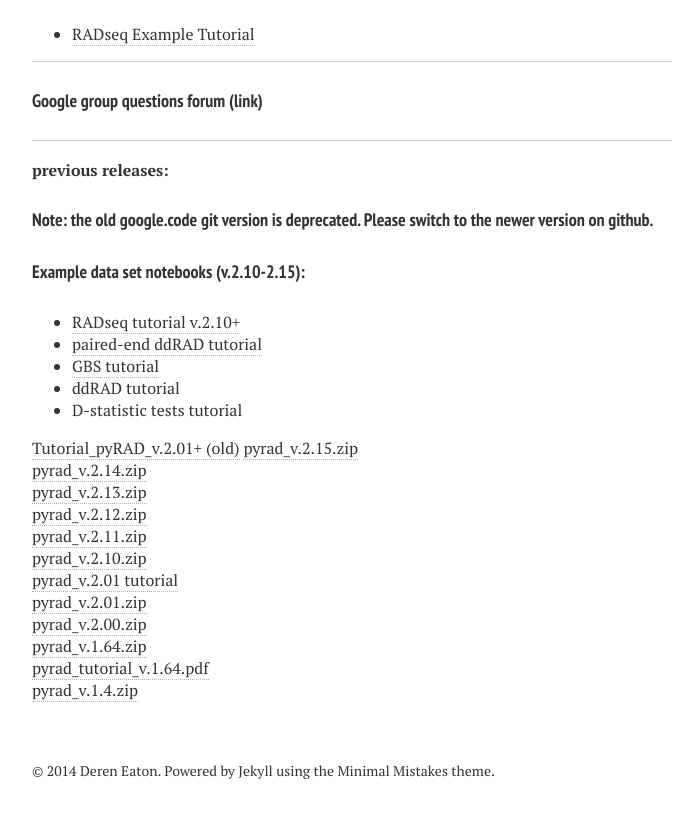
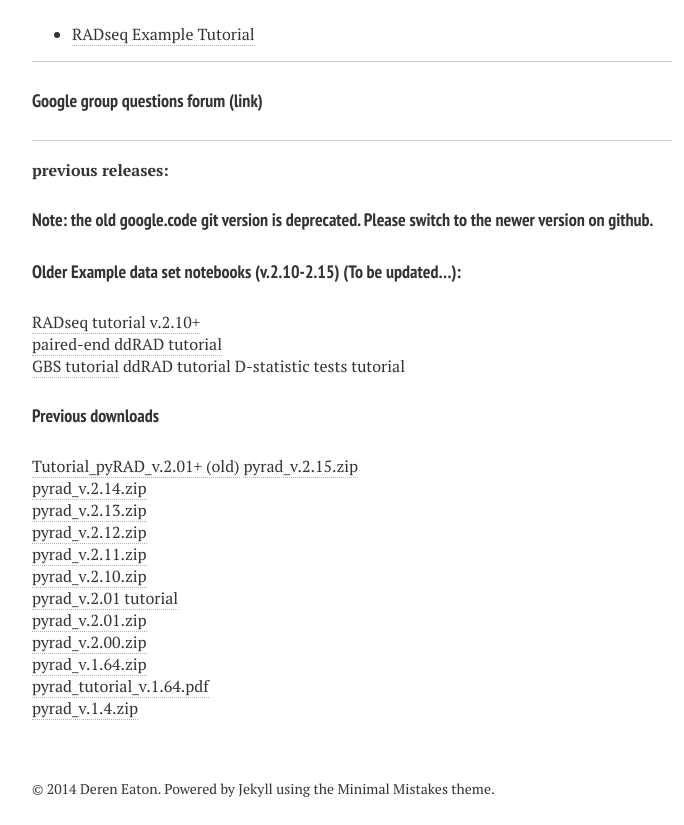
Before and after one commit to dereneaton/dereneaton.github.io, a Jekyll site: the page built from pyrad.md, in a window 1280 px wide and 900 px high, scrolled down 1331 px, cut to the strip 0-825 px from the top of the window. Shown: the whole strip, without its empty margins (288-972 px from the left). Built offline with Jekyll 4.4.1, drawn with Linux system fonts in a browser that asks for light colours; Markdown is read by kramdown in place of the engine named in the settings.

Commit message:
page ups

```diff
--- a/pyrad.md
+++ b/pyrad.md
@@ -47,13 +47,13 @@
 
 __previous releases:__
 #### Note: the old google.code git version is deprecated. Please switch to the newer version on github.
-#### Example data set notebooks (v.2.10-2.15):
-+  [RADseq tutorial v.2.10+](http://nbviewer.ipython.org/gist/dereneaton/1f661bfb205b644086cc/pyRAD_v.2.10.ipynb)
-+  [paired-end ddRAD tutorial](http://nbviewer.ipython.org/gist/dereneaton/c18bff4ba8bf532ec14b)
-+  [GBS tutorial](http://nbviewer.ipython.org/gist/dereneaton/9d12ff5ab6584c5ceafa)
-+  ddRAD tutorial
-+  D-statistic tests tutorial
-
+#### Older Example data set notebooks (v.2.10-2.15) (To be updated...):
+[RADseq tutorial v.2.10+](http://nbviewer.ipython.org/gist/dereneaton/1f661bfb205b644086cc/pyRAD_v.2.10.ipynb)
+[paired-end ddRAD tutorial](http://nbviewer.ipython.org/gist/dereneaton/c18bff4ba8bf532ec14b)
+[GBS tutorial](http://nbviewer.ipython.org/gist/dereneaton/9d12ff5ab6584c5ceafa)
+ddRAD tutorial
+D-statistic tests tutorial
+#### Previous downloads
 [Tutorial\_pyRAD\_v.2.01+ (old)](/tutorial/pyrad_v.2.1/)
 [pyrad_v.2.15.zip](/downloads/pyrad_v.2.15.zip)
 [pyrad_v.2.14.zip](/downloads/pyrad_v.2.14.zip)
```
